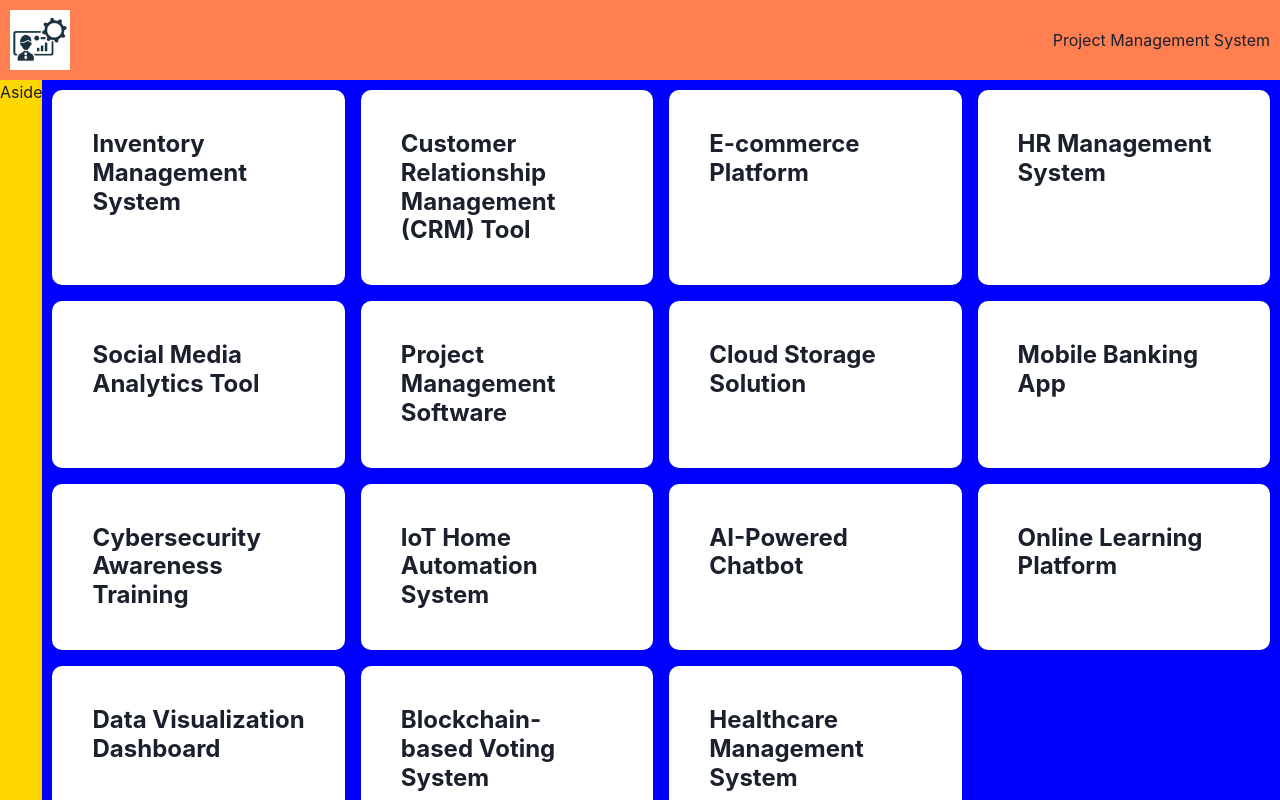
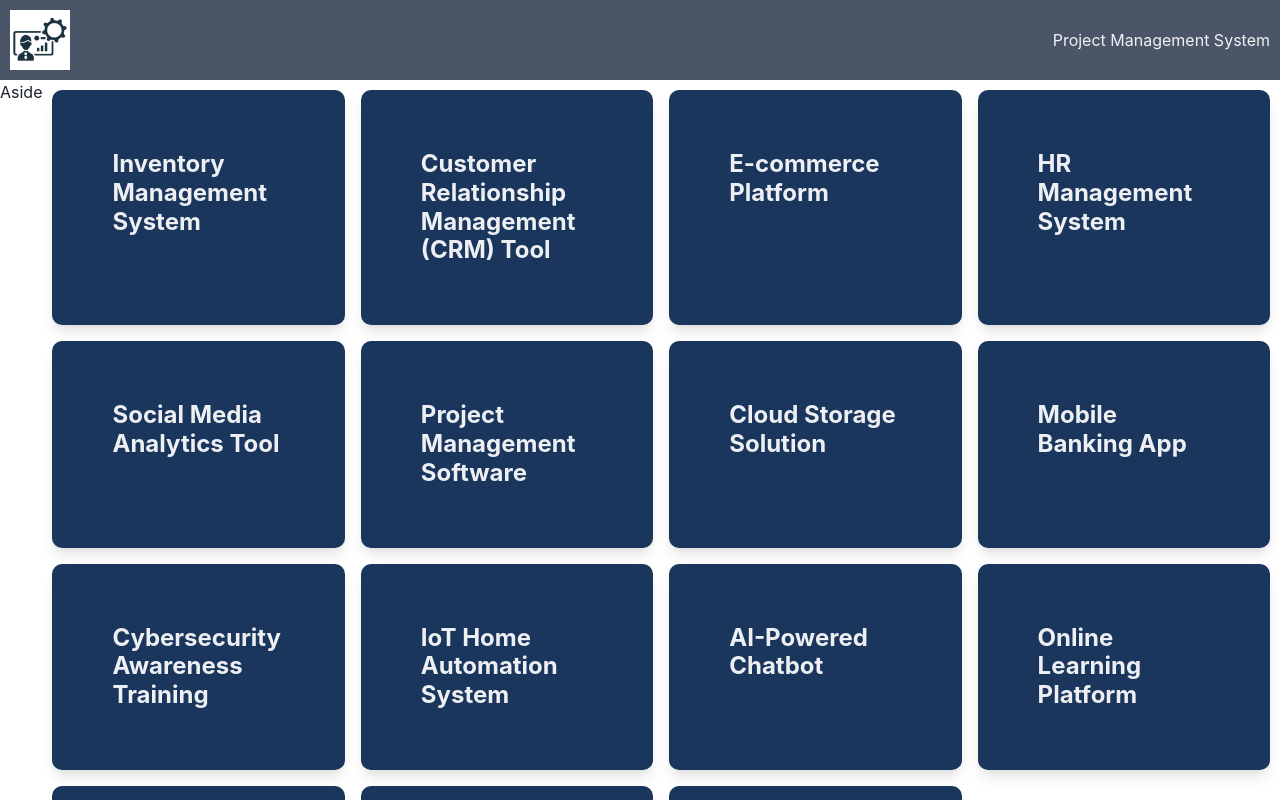
Before and after one commit to Djawad02/project-management, a React (Vite) app: page / in a window 1280 px wide. Shown: the top 800 px of the page. Built offline with nearby package versions, Linux system fonts and the light colour scheme.

Commit message:
color adjustment of cards and navbar

```diff
--- a/src/App.tsx
+++ b/src/App.tsx
@@ -10,15 +10,13 @@ function App() {
         lg: `"nav nav" "aside main"`,
       }}
     >
-      <GridItem area="nav" bg="coral">
+      <GridItem area="nav" bg="gray.600" color="whiteAlpha.900">
         <Navbar />
       </GridItem>
       <Show above="lg">
-        <GridItem area="aside" bg="gold">
-          Aside
-        </GridItem>
+        <GridItem area="aside">Aside</GridItem>
       </Show>
-      <GridItem area="main" bg="blue">
+      <GridItem area="main">
         <ProjectGrid />
       </GridItem>
     </Grid>
--- a/src/components/ProjectCardContainer.tsx
+++ b/src/components/ProjectCardContainer.tsx
@@ -6,7 +6,15 @@ interface Props {
 }
 const ProjectCardContainer = ({ children }: Props) => {
   return (
-    <Box borderRadius={10} overflow="hidden">
+    <Box
+      borderRadius={10}
+      overflow="hidden"
+      padding="40px"
+      bg="blue.900" // Dark background color
+      color="whiteAlpha.900" // White text color
+      boxShadow="lg" // Adds a shadow for depth
+      _hover={{ bg: "blue.700" }} // Slightly lighter on hover
+    >
       {children}
     </Box>
   );
--- a/src/components/ProjectCards.tsx
+++ b/src/components/ProjectCards.tsx
@@ -8,8 +8,12 @@ interface Props {
 
 const ProjectCards = ({ project }: Props) => {
   return (
-    <Card borderRadius={10} overflow="hidden">
-      <CardBody padding="40px">
+    <Card
+      bg="transparent" // Make the card background transparent
+      boxShadow="none"
+      color="whiteAlpha.900"
+    >
+      <CardBody>
         <Heading fontSize="2xl">{project.title}</Heading>
       </CardBody>
     </Card>
--- a/src/components/ProjectGrid.tsx
+++ b/src/components/ProjectGrid.tsx
@@ -2,6 +2,7 @@ import React from "react";
 import useProjects from "../hooks/useProjects";
 import { SimpleGrid, Text } from "@chakra-ui/react";
 import ProjectCards from "./ProjectCards";
+import ProjectCardContainer from "./ProjectCardContainer";
 const ProjectGrid = () => {
   const { projectList, error } = useProjects();
   return (
@@ -13,7 +14,9 @@ const ProjectGrid = () => {
         spacing={4}
       >
         {projectList.map((project) => (
-          <ProjectCards key={project.id} project={project} />
+          <ProjectCardContainer>
+            <ProjectCards key={project.id} project={project} />
+          </ProjectCardContainer>
         ))}
       </SimpleGrid>
     </>
```
